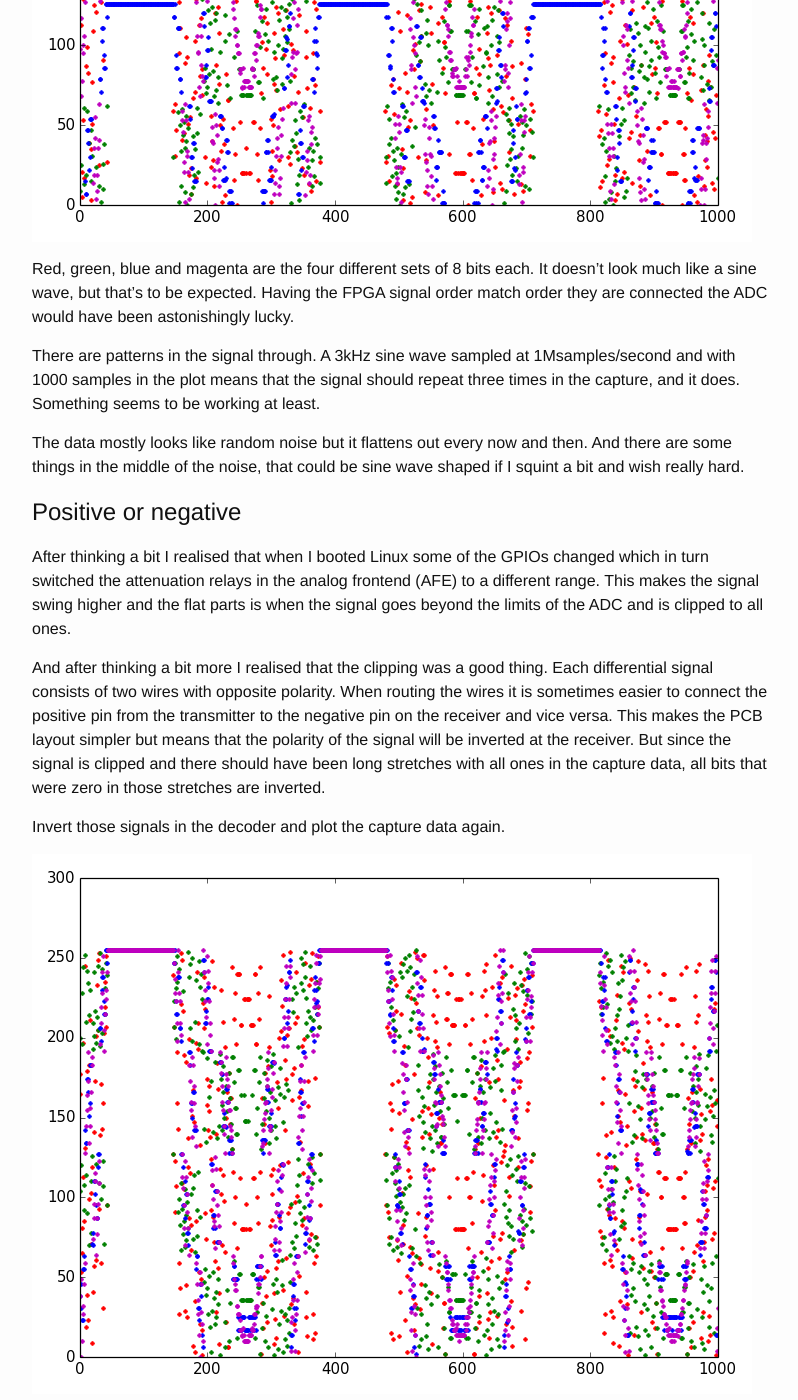
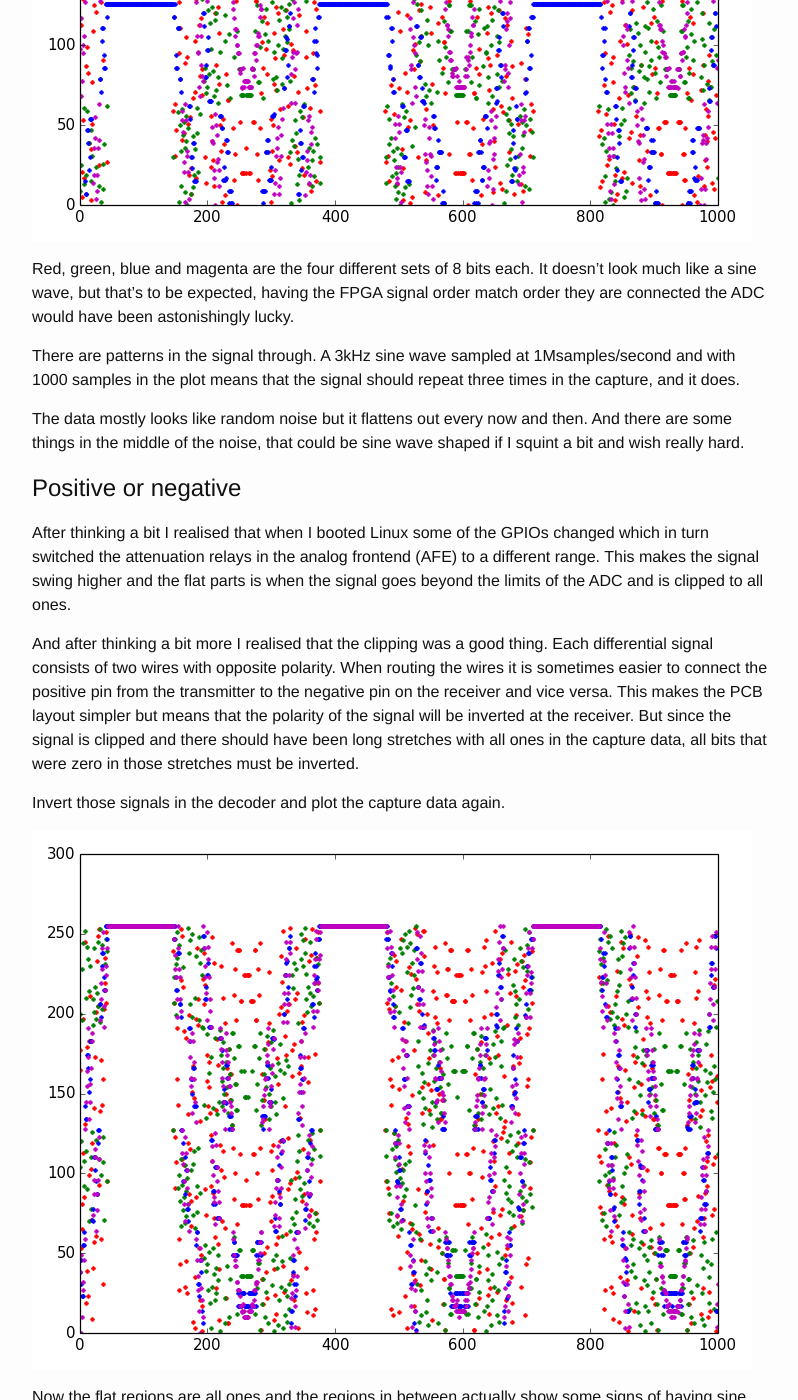
Before and after one commit to wingel/wingel.github.io, a Jekyll site: the page built from _posts/2016-07-08-sds7102-capture.md, in a window 1280 px wide and 1400 px high, scrolled down 1508 px. Shown: the whole window, without its empty margins (238-1036 px from the left). Built offline with Jekyll 4.4.1, drawn with Linux system fonts in a browser that asks for light colours; some of the changed text lies outside the part shown.

Commit message:
Reword a few things that were akward.

```diff
--- a/_posts/2016-07-08-sds7102-capture.md
+++ b/_posts/2016-07-08-sds7102-capture.md
@@ -78,16 +79,14 @@
 
 ![Original Capture]({{site.baseurl}}/images/2016-07-08-sds7102-capture/capture-original.png)
 
-
 Red, green, blue and magenta are the four different sets of 8 bits
 each.  It doesn't look much like a sine wave, but that's to be
-expected.  Having the FPGA signal order match order they are connected
+expected, having the FPGA signal order match order they are connected
 the ADC would have been astonishingly lucky.
 
 There are patterns in the signal through.  A 3kHz sine wave sampled at
 1Msamples/second and with 1000 samples in the plot means that the
 signal should repeat three times in the capture, and it does.
-Something seems to be working at least.
 
 The data mostly looks like random noise but it flattens out every now
 and then.  And there are some things in the middle of the noise, that
@@ -110,7 +109,7 @@
 that the polarity of the signal will be inverted at the receiver.  But
 since the signal is clipped and there should have been long stretches
 with all ones in the capture data, all bits that were zero in those
-stretches are inverted.
+stretches must be inverted.
 
 Invert those signals in the decoder and plot the capture data again.
 
```
Also changed, not shown: other parts of _posts/2016-07-08-sds7102-capture.md (+14 -11 lines).
